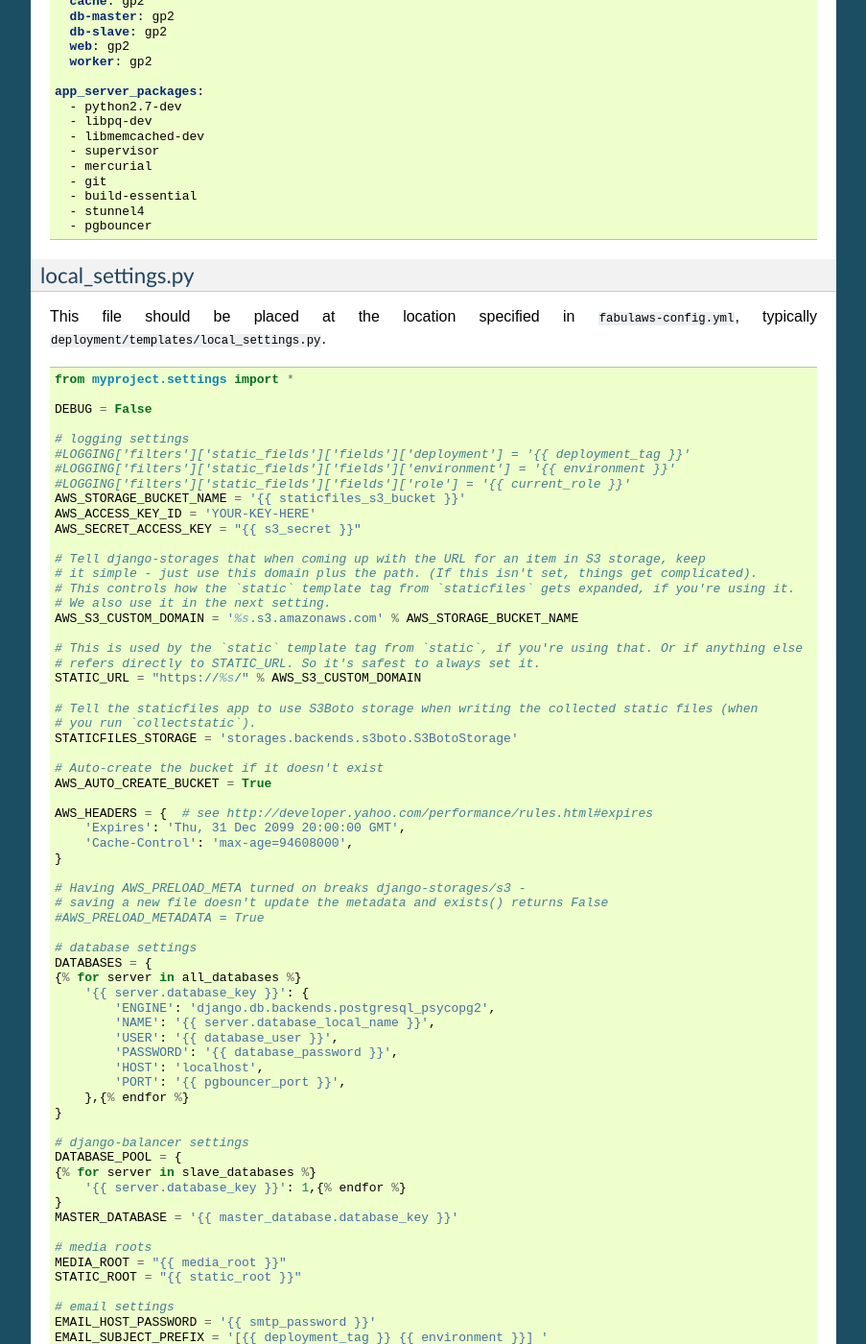
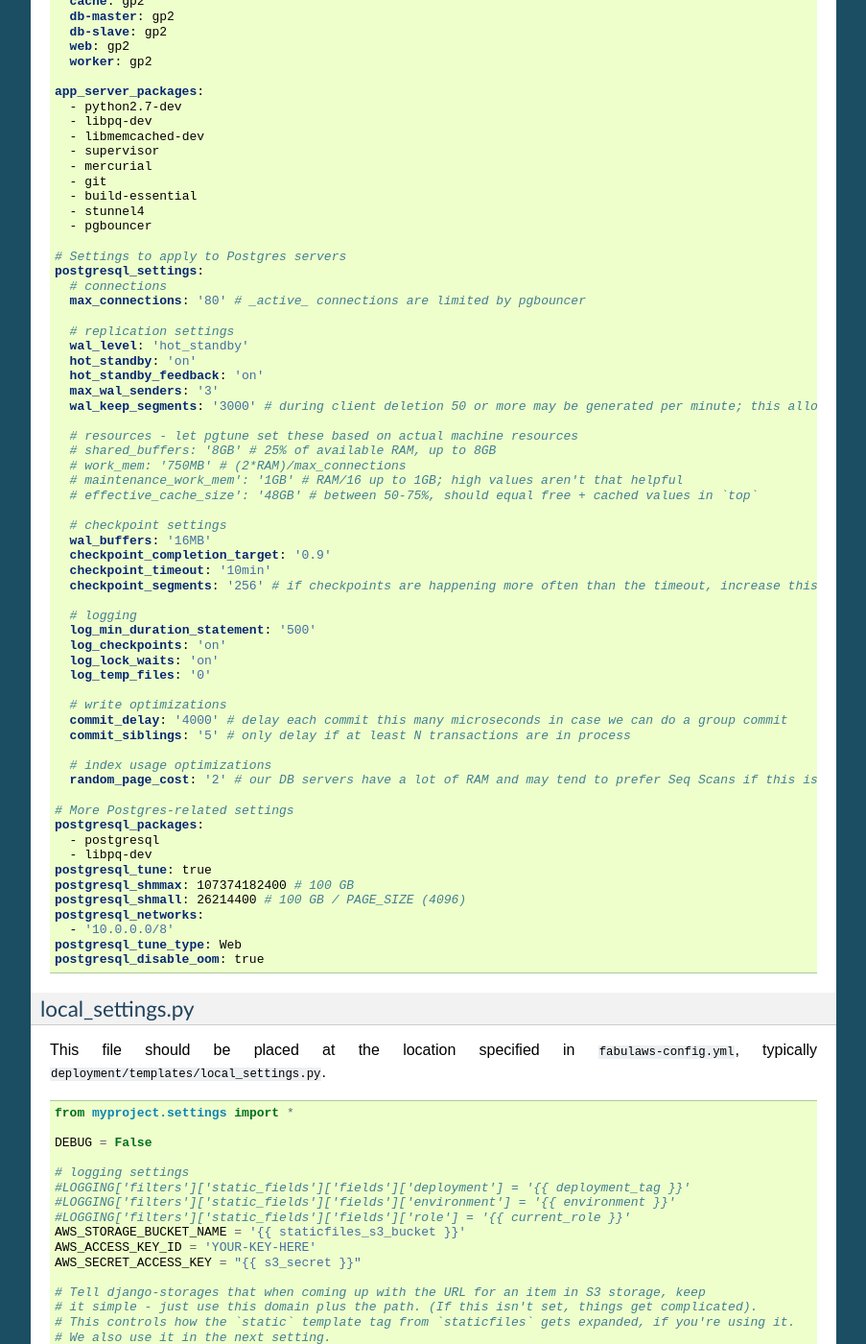
Before and after one commit to caktus/fabulaws, a Sphinx documentation site: the page built from docs/initial-setup.rst, in a window 1280 px wide and 1400 px high, scrolled down 6262 px. Shown: the whole window at 96% size, without its empty margins (198-1101 px from the left). Built offline with Sphinx 7.4.7, drawn with Linux system fonts in a browser that asks for light colours.

Commit message:
Expose Postgres settings
Allow tweaking any of the Postgres settings that Fabulaws
supports via fabulaws-config.yml.

```diff
--- a/docs/sample_files/fabulaws-config.yaml
+++ b/docs/sample_files/fabulaws-config.yaml
@@ -199,3 +199,52 @@ app_server_packages:
   - build-essential
   - stunnel4
   - pgbouncer
+
+# Settings to apply to Postgres servers
+postgresql_settings:
+  # connections
+  max_connections: '80' # _active_ connections are limited by pgbouncer
+
+  # replication settings
+  wal_level: 'hot_standby'
+  hot_standby: 'on'
+  hot_standby_feedback: 'on'
+  max_wal_senders: '3'
+  wal_keep_segments: '3000' # during client deletion 50 or more may be generated per minute; this allows an hour
+
+  # resources - let pgtune set these based on actual machine resources
+  # shared_buffers: '8GB' # 25% of available RAM, up to 8GB
+  # work_mem: '750MB' # (2*RAM)/max_connections
+  # maintenance_work_mem': '1GB' # RAM/16 up to 1GB; high values aren't that helpful
+  # effective_cache_size': '48GB' # between 50-75%, should equal free + cached values in `top`
+
+  # checkpoint settings
+  wal_buffers: '16MB'
+  checkpoint_completion_target: '0.9'
+  checkpoint_timeout: '10min'
+  checkpoint_segments: '256' # if checkpoints are happening more often than the timeout, increase this up to 256
+
+  # logging
+  log_min_duration_statement: '500'
+  log_checkpoints: 'on'
+  log_lock_waits: 'on'
+  log_temp_files: '0'
+
+  # write optimizations
+  commit_delay: '4000' # delay each commit this many microseconds in case we can do a group commit
+  commit_siblings: '5' # only delay if at least N transactions are in process
+
+  # index usage optimizations
+  random_page_cost: '2' # our DB servers have a lot of RAM and may tend to prefer Seq Scans if this is too high
+
+# More Postgres-related settings
+postgresql_packages:
+  - postgresql
+  - libpq-dev
+postgresql_tune: true
+postgresql_shmmax: 107374182400 # 100 GB
+postgresql_shmall: 26214400 # 100 GB / PAGE_SIZE (4096)
+postgresql_networks:
+  - '10.0.0.0/8'
+postgresql_tune_type: Web
+postgresql_disable_oom: true
```
Also changed, not shown: 2 other files.
